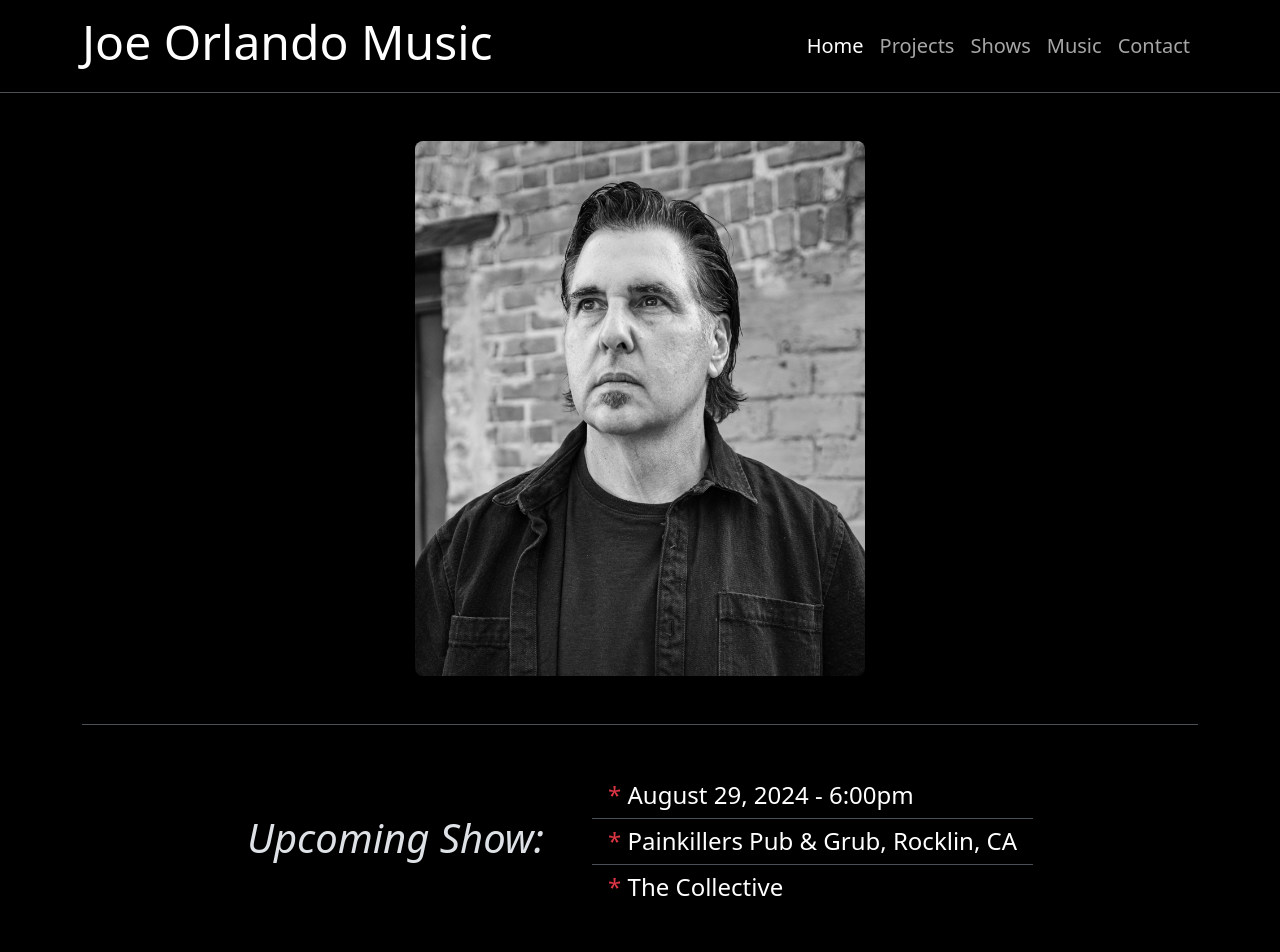
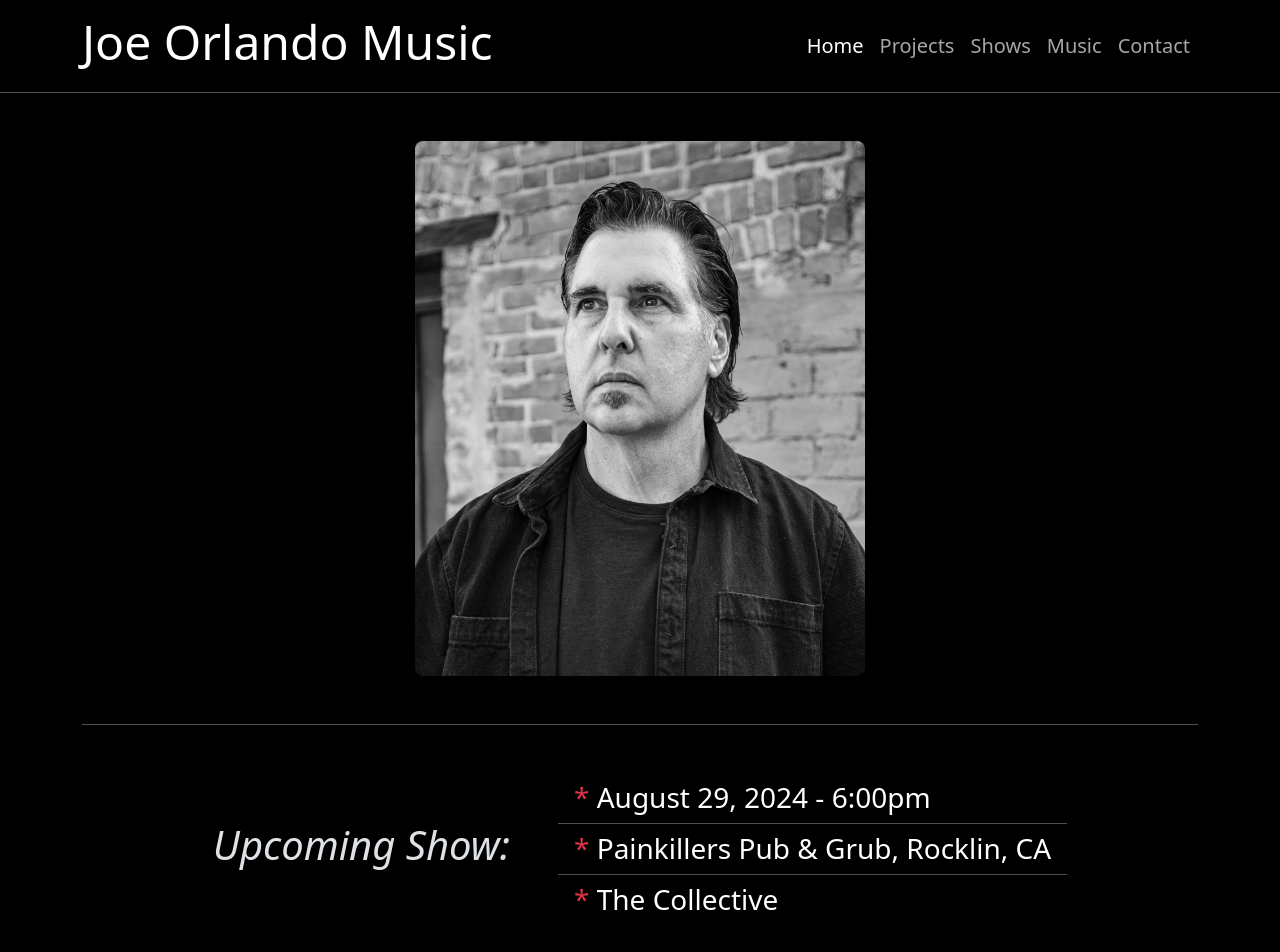
Before and after one commit to Robertjo97/JoeOrlandoMusic, a React (Vite) app: page / in a window 1280 px wide. Shown: the top 952 px of the page. Built offline with nearby package versions, Linux system fonts and the light colour scheme.

Commit message:
increase hero font size

```diff
--- a/src/Home/Hero.jsx
+++ b/src/Home/Hero.jsx
@@ -15,7 +15,7 @@ const Hero = () => {
     <div className="container">
       <div className="hero d-flex justify-content-center border-top border-bottom p-5 align-items-center gap-5 mb-5">
         <h1><em>Upcoming Show:</em></h1>
-        <ul className="list-group list-group-flush display-6 fs-4">
+        <ul className="list-group list-group-flush display-6 fs-3">
           <li className="list-group-item bg-black text-white"><span className="text-danger">*</span> {nextShow.date} - {nextShow.time}</li>
           <li className="list-group-item bg-black text-white"><span className="text-danger">*</span> {nextShow.location}</li>
           <li className="list-group-item bg-black text-white"><span className="text-danger">*</span> {nextShow.band}</li>
```
